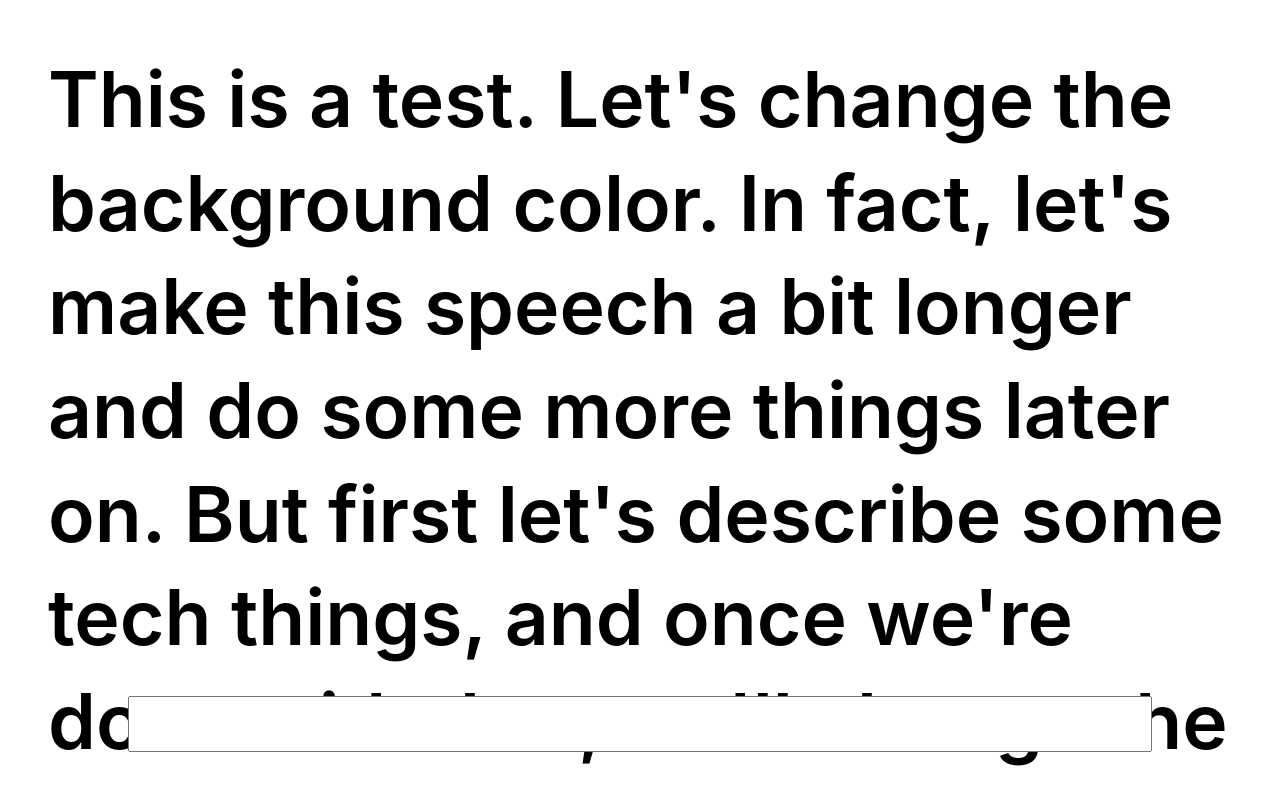
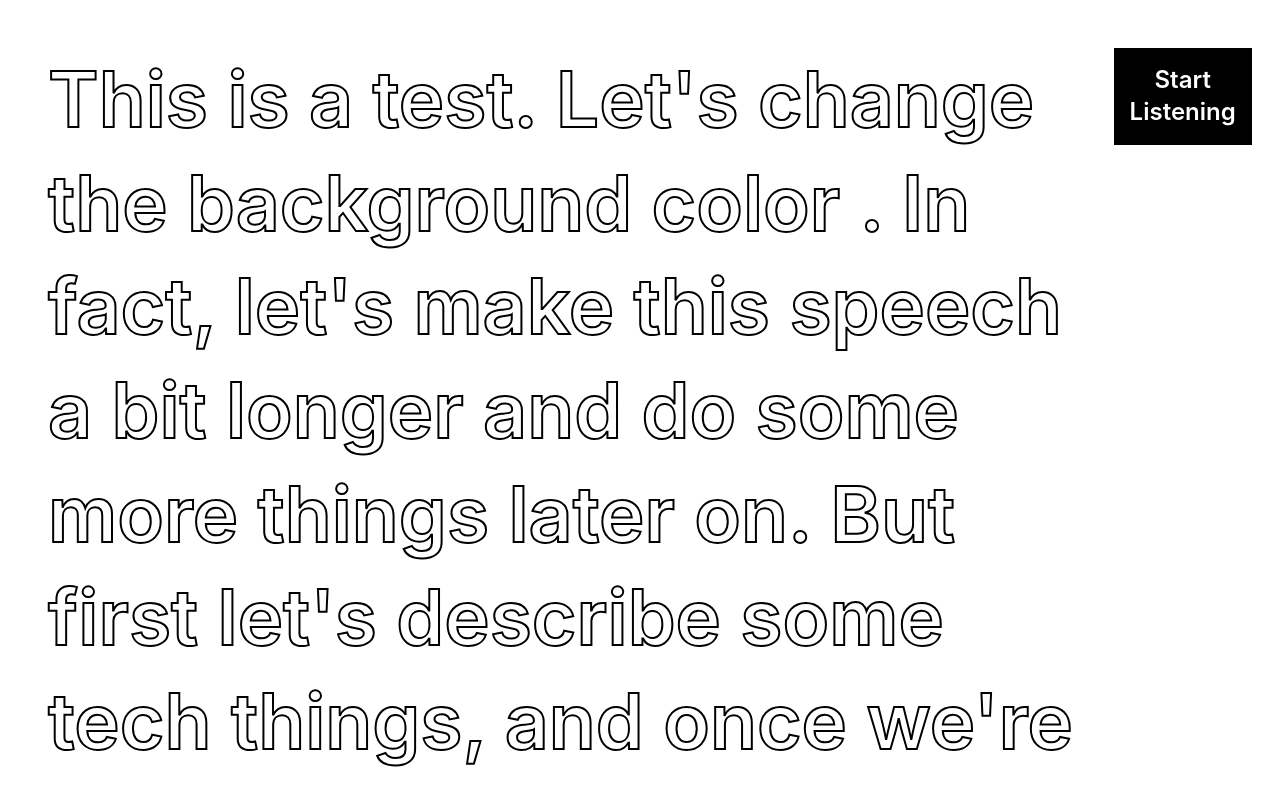
Before and after one commit to mattclough1/audio-interfaces, a React (Create React App) app: page / in a window 1280 px wide. Shown: the top 791 px of the page. Built offline with nearby package versions, Linux system fonts and the light colour scheme.

Commit message:
prompter scrolling, reimplemented cue

```diff
--- a/src/App.js
+++ b/src/App.js
@@ -1,15 +1,13 @@
 import React, { useState } from 'react';
 import SpeechContext from './contexts/SpeechContext';
-import Prompter from './components/Prompter/';
+import Prompter from './components/Prompter';
+import Cue from './components/Cue';
 import MockVoiceInput from './components/MockVoiceInput';
 
-const Cue = ({ children }) => {
-  return <span>children</span>;
-};
-
 function changeColor(bgColor, textColor) {
-  document.body.style.backgroundColor = bgColor;
-  document.body.style.color = textColor;
+  const root = document.documentElement;
+  root.style.setProperty('--color-1', textColor);
+  root.style.setProperty('--color-2', bgColor);
 }
 
 function App() {
@@ -28,10 +26,10 @@ function App() {
             color
           </Cue>
           . In fact, let's make this speech a bit longer and do some more things later on. But first
-          let's describe some tech things, and once we're done with that, we'll change the
+          let's describe some tech things, and once we're done with that, we can change the
           background color <Cue callback={() => changeColor('#fbeaeb', '#2f3c7e')}>again</Cue>
         </Prompter>
-        <MockVoiceInput />
+        {/* <MockVoiceInput /> */}
       </SpeechContext.Provider>
     </div>
   );
--- /dev/null
+++ b/src/components/Cue.js
@@ -0,0 +1,8 @@
+import React from 'react';
+
+const Cue = ({ children, callback }) => {
+  callback();
+  return <span>{children}</span>;
+};
+
+export default Cue;
--- /dev/null
+++ b/src/components/Prompter.css
@@ -0,0 +1,46 @@
+:root {
+  --color-1: #000000;
+  --color-2: #ffffff;
+}
+
+.prompter {
+  display: flex;
+  padding: 3rem;
+
+  font-size: 6vw;
+  font-weight: 600;
+  line-height: 1.35;
+
+  background-color: var(--color-2);
+}
+
+.prompter__control-wrapper {
+  width: 10%;
+
+  flex-shrink: 0;
+}
+
+.prompter__controls {
+  top: 3rem;
+  position: sticky;
+}
+
+.prompter__unread-script {
+  color: transparent;
+  -webkit-text-stroke: 2px var(--color-1);
+}
+
+.prompter__read-script {
+  color: var(--color-1);
+}
+
+.prompter__button {
+  display: block;
+  padding: 1rem;
+
+  font-size: 1.5rem;
+  color: var(--color-2);
+
+  background-color: var(--color-1);
+  border: 0;
+}
--- /dev/null
+++ b/src/components/Prompter.js
@@ -0,0 +1,123 @@
+/* global window */
+import React, { useState, useEffect, useRef, useContext } from 'react';
+import SpeechContext from '../contexts/SpeechContext';
+import './Prompter.css';
+
+// Setting Speech API values for webkit
+let { SpeechRecognition, SpeechGrammarList } = window;
+if (!SpeechRecognition && window.webkitSpeechRecognition) {
+  SpeechRecognition = window.webkitSpeechRecognition;
+}
+if (!SpeechGrammarList && window.webkitSpeechGrammarList) {
+  SpeechGrammarList = window.webkitSpeechGrammarList;
+}
+
+const Prompter = ({ children }) => {
+  const [speechTranscript, setSpeechTranscript] = useState('');
+  // Comment the above line and uncomment the below line for mocking voice input
+  // const { speechTranscript, setSpeechTranscript } = useContext(SpeechContext);
+
+  // Current read cursor, starting at 0 obviously
+  const [cursor, setCursor] = useState(0);
+
+  // Split all the children into an array of one word or react element per item
+  const script = children
+    .map((item) => (typeof item === 'string' ? item.split(' ') : item))
+    .flat()
+    .filter((item) => (typeof item === 'string' && item.length > 0) || item);
+
+  // Add words to grammar list
+  const speechGrammarList = new SpeechGrammarList();
+  script.forEach((item) => {
+    if (typeof item === 'string') {
+      speechGrammarList.addFromString(item.replace(/[.,]/, ''), 1);
+    } else if (React.isValidElement(item)) {
+      speechGrammarList.addFromString(item.props.children.replace(/[,.]/, ''), 1);
+    }
+  });
+
+  // Create a new SpeechRecognition context
+  const speech = new SpeechRecognition({ grammars: speechGrammarList });
+  // Set our transcript in the state
+  speech.addEventListener('result', (e) => {
+    setSpeechTranscript(e.results[0][0].transcript);
+  });
+  // Keep listening
+  speech.addEventListener('end', (e) => {
+    speech.start();
+  });
+  // Whenever the speech transcript updates, let's analyze it and see if we hit any words in the script
+  useEffect(() => {
+    speechTranscript.split(' ').forEach((spokenWord) => {
+      // Get the word in the script at our current cursor point
+      let scriptWord = script[cursor];
+      if (scriptWord) {
+        // If the word in the script is in a Cue, set the scriptWord to the Cue's children
+        if (React.isValidElement(scriptWord)) {
+          scriptWord = scriptWord.props.children;
+        }
+        // If the spoken word matches our script word, remove the word from our speech transcript and move the cursor
+        // which will cause useEffect to run again and analyze the next word
+        // I'm 90% sure this can be done in an easier way
+        if (spokenWord.toLowerCase() === scriptWord.replace(/[.,]/, '').toLowerCase()) {
+          setSpeechTranscript((oldTranscript) =>
+            oldTranscript
+              .split(' ')
+              .slice(1)
+              .join(' '),
+          );
+          setCursor((currentCursor) => currentCursor + 1);
+        }
+      }
+    });
+  });
+  // Add spaces to our script array so we can keep our Cues but also render spaces between words
+  const renderedScript = script.map((item, ix) => (ix !== 0 ? [' ', item] : item)).flat();
+
+  // Scroll the cursor point to the middle of the window as we progress
+  const readElement = useRef(null);
+  if (
+    readElement.current &&
+    readElement.current.getBoundingClientRect().bottom > window.innerHeight / 2
+  ) {
+    window.scroll({
+      left: 0,
+      top:
+        readElement.current.getBoundingClientRect().bottom -
+        window.innerHeight / 2 +
+        window.scrollY,
+      behavior: 'smooth',
+    });
+  }
+
+  return (
+    <div className="prompter">
+      <div className="prompter__script">
+        <span className="prompter__read-script" ref={readElement}>
+          {/* Need to multiply the cursor by 2 to account for the spaces we added */}
+          {renderedScript.slice(0, cursor * 2)}
+        </span>{' '}
+        <span className="prompter__unread-script">
+          {renderedScript
+            .slice(cursor * 2)
+            .map((item) => (React.isValidElement(item) ? item.props.children : item))}
+        </span>
+      </div>
+      <div className="prompter__control-wrapper">
+        <div className="prompter__controls">
+          <button
+            className="prompter__button"
+            type="button"
+            onClick={() => {
+              speech.start();
+            }}
+          >
+            Start Listening
+          </button>
+        </div>
+      </div>
+    </div>
+  );
+};
+
+export default Prompter;
--- a/src/components/Prompter/index.js
+++ /dev/null
@@ -1,79 +0,0 @@
-/* global window */
-import React, { useState, useEffect, useContext } from 'react';
-import SpeechContext from '../../contexts/SpeechContext';
-import './style.css';
-
-let { SpeechRecognition } = window;
-
-if (!SpeechRecognition && window.webkitSpeechRecognition) {
-  SpeechRecognition = window.webkitSpeechRecognition;
-}
-
-const Prompter = ({ children, callbacks }) => {
-  // const { speechTranscript, setSpeechTranscript } = useContext(SpeechContext);
-  const [speechTranscript, setSpeechTranscript] = useState('');
-  const [cursor, setCursor] = useState(0);
-  const callbackMap = {};
-  let script = children
-    .reduce((acc, child) => {
-      if (typeof child === 'string') {
-        return [...acc, ...child.split(' ')];
-      }
-      if (child.props && child.props.callback && typeof child.props.children === 'string') {
-        callbackMap[acc.length] = child.props.callback;
-        return [...acc, ...child.props.children.split(' ')];
-      }
-    }, [])
-    .join(' ')
-    .replace(/\s[.,]/, '.')
-    .split(' ')
-    .filter((string) => string.length > 0);
-
-  const speech = new SpeechRecognition();
-
-  speech.addEventListener('result', (e) => {
-    setSpeechTranscript(e.results[0][0].transcript);
-  });
-
-  speech.addEventListener('end', (e) => {
-    speech.start();
-  });
-
-  useEffect(() => {
-    console.log(speechTranscript);
-    speechTranscript.split(' ').forEach((spokenWord) => {
-      if (
-        script[cursor] &&
-        spokenWord.toLowerCase() === script[cursor].replace(/[.,]/, '').toLowerCase()
-      ) {
-        if (callbackMap[cursor]) {
-          callbackMap[cursor]();
-        }
-        setSpeechTranscript((oldTranscript) =>
-          oldTranscript
-            .split(' ')
-            .slice(1)
-            .join(' '),
-        );
-        setCursor((currentCursor) => currentCursor + 1);
-      }
-    });
-  });
-
-  return (
-    <div className="prompter">
-      <span className="prompter__script--read">{script.slice(0, cursor).join(' ')}</span>{' '}
-      <span className="prompter__script">{script.slice(cursor).join(' ')}</span>
-      <button
-        type="button"
-        onClick={() => {
-          speech.start();
-        }}
-      >
-        Start Listening
-      </button>
-    </div>
-  );
-};
-
-export default Prompter;
--- a/src/components/Prompter/style.css
+++ /dev/null
@@ -1,11 +0,0 @@
-.prompter {
-  padding: 3rem;
-
-  font-size: 6vw;
-  font-weight: 600;
-  line-height: 1.35;
-}
-
-.prompter__script--read {
-  color: #48d978;
-}
```
